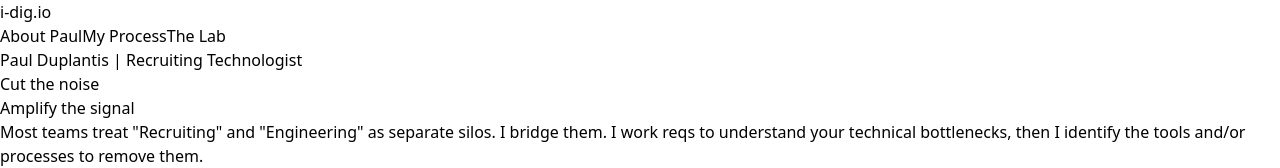
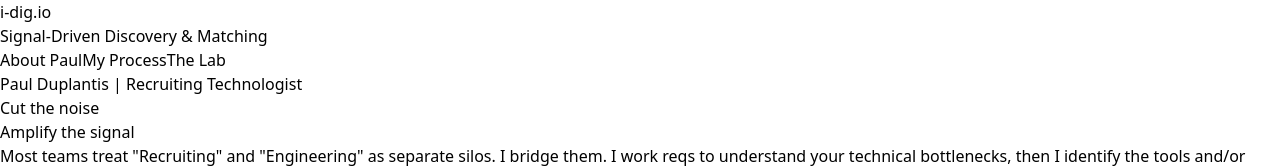
Before and after one commit to theresonantbuilder/idig_website, a React (Vite) app: page / in a window 1280 px wide. Shown: the top 168 px of the page. Built offline with nearby package versions, Linux system fonts and the light colour scheme.

Commit message:
updated header

```diff
--- a/index.html
+++ b/index.html
@@ -2,9 +2,9 @@
 <html lang="en">
   <head>
     <meta charset="UTF-8" />
-    <link rel="icon" type="image/svg+xml" href="/vite.svg" />
+
     <meta name="viewport" content="width=device-width, initial-scale=1.0" />
-    <title>idig_website_new-build</title>
+    <title>i-DIG.io</title>
   </head>
   <body>
     <div id="root"></div>
--- a/src/pages/HomeSignalDriven.tsx
+++ b/src/pages/HomeSignalDriven.tsx
@@ -19,11 +19,18 @@ export default function HomeSignalDriven() {
       <nav className="fixed w-full bg-white/90 backdrop-blur-md border-b border-slate-200 z-50">
         <div className="max-w-6xl mx-auto px-6 h-16 flex items-center justify-between">
 
+          {/* UPDATED LOGO & TAGLINE */}
           <div
             onClick={() => window.scrollTo({ top: 0, behavior: 'smooth' })}
-            className="font-bold text-xl tracking-tight text-slate-800 hover:opacity-80 transition cursor-pointer select-none"
+            className="flex items-center cursor-pointer select-none group"
           >
-            i-dig<span className="text-blue-600">.io</span>
+            <div className="font-bold text-xl tracking-tight text-slate-800 group-hover:opacity-80 transition">
+              i-dig<span className="text-blue-600">.io</span>
+            </div>
+            {/* Tagline - Hidden on mobile, visible on medium screens and up */}
+            <span className="hidden md:block ml-4 pl-4 border-l border-slate-300 text-sm text-slate-500 font-medium">
+              Signal-Driven Discovery & Matching
+            </span>
           </div>
 
           <div className="hidden md:flex space-x-8 text-sm font-medium text-slate-600">
```
Also changed, not shown: src/pages/Readme.md.
